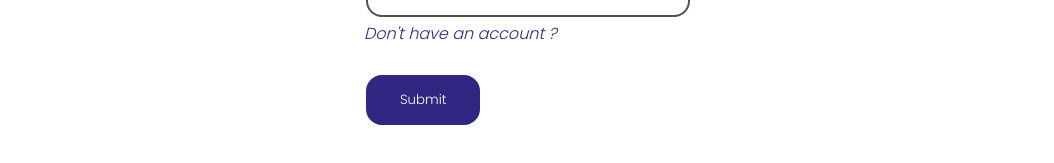
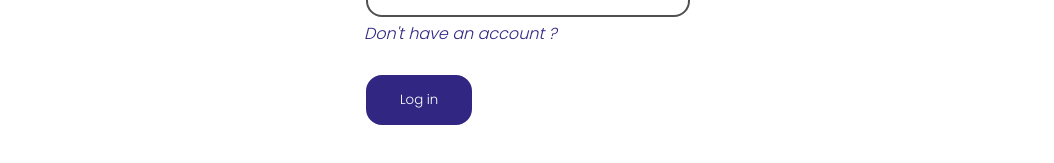
Before and after one commit to thib-web3/StocksManagmentApp, a Next.js app: page /auth/login in a window 1280 px wide. Shown: the part 411-574 px from the top of the page, without its empty margins (112-1166 px from the left). Built offline with nearby package versions, Linux system fonts and the light colour scheme.

Commit message:
updated details

```diff
--- a/src/pages/auth/login.tsx
+++ b/src/pages/auth/login.tsx
@@ -55,7 +55,7 @@ const Login = () => {
                     <p className={styles.register}>Don&apos;t have an account ?</p>
                 </Link>
                 <br />
-                <button onClick={handleSubmit} className='buttonCta'>Submit</button>
+                <button onClick={handleSubmit} className='buttonCta'>Log in</button>
             </form>
         </Layout>
     );
--- a/src/pages/auth/register.tsx
+++ b/src/pages/auth/register.tsx
@@ -59,7 +59,7 @@ const Login = () => {
                     <p className={styles.register}>Already have an account ?</p>
                 </Link>
                 <br />
-                <button onClick={handleSubmit} className='buttonCta'>Submit</button>
+                <button onClick={handleSubmit} className='buttonCta'>Register</button>
             </form>
         </Layout>
     );
```
